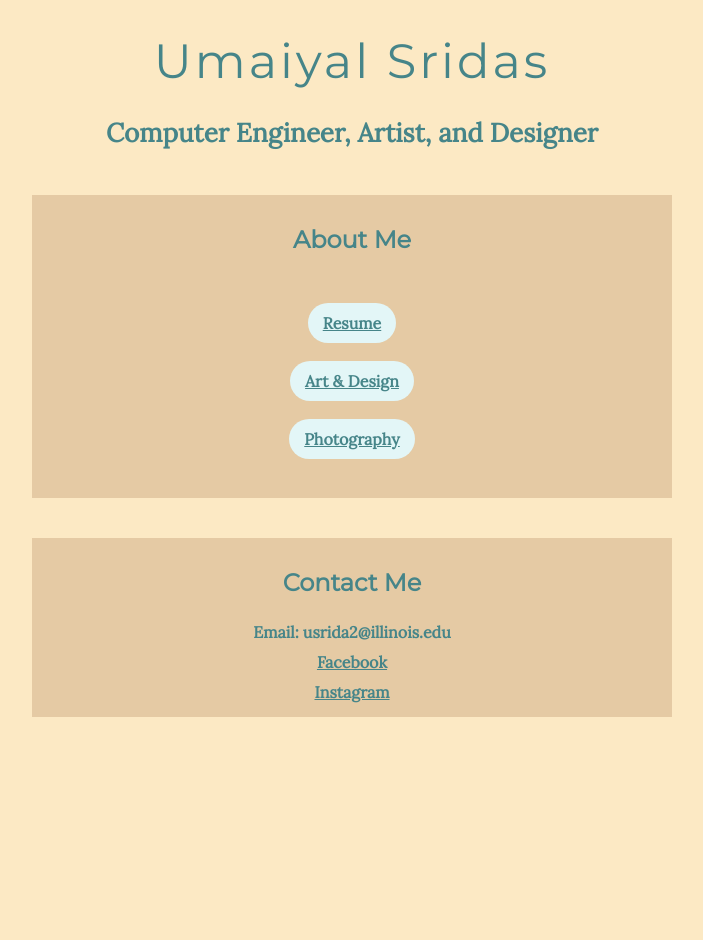
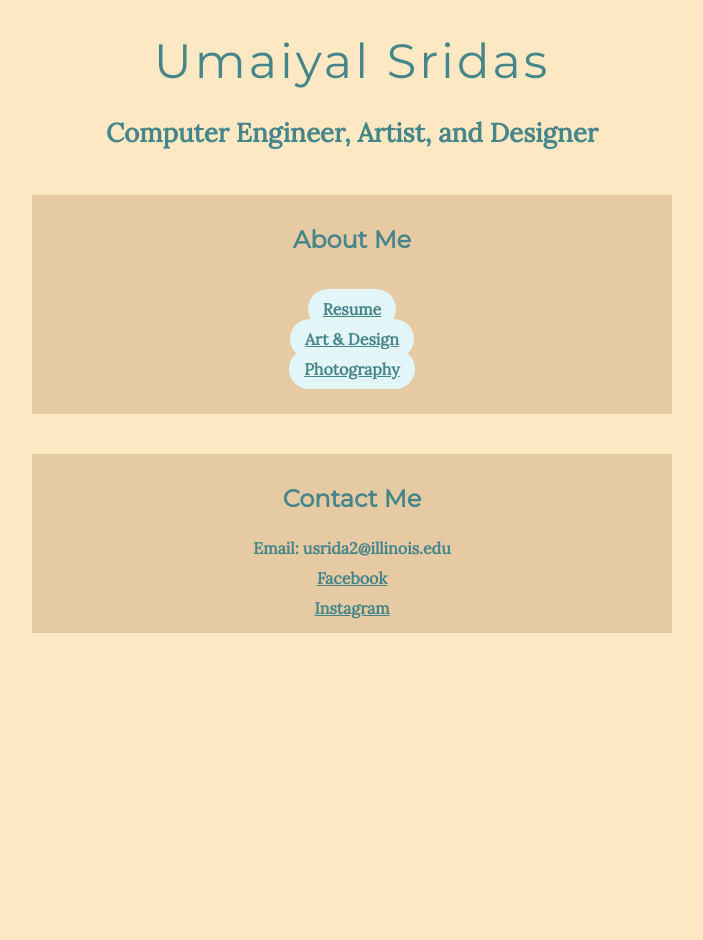
Before and after one commit to usridas/usridas.github.io, a Jekyll site: the page built from README.md, in a window 1280 px wide. Shown: the whole page, without its empty margins (288-991 px from the left). Built offline with Jekyll 4.4.1, drawn with Linux system fonts in a browser that asks for light colours; our own code applies the rules of GitHub Pages for plain Markdown files.

Commit message:
Update home.scss

```diff
--- a/assets/home.scss
+++ b/assets/home.scss
@@ -18,7 +18,6 @@
   flex-direction: column;
   justify-content: space-evenly;
   align-items: center;
-  line-height: 3.0;
 
   padding: 0;
 
@@ -26,7 +25,6 @@
     padding: 10px 15px;
     background: $baby-blue;
     border-radius: 20px;
-    line-height: 3.0;
   }
 
   p {
```
